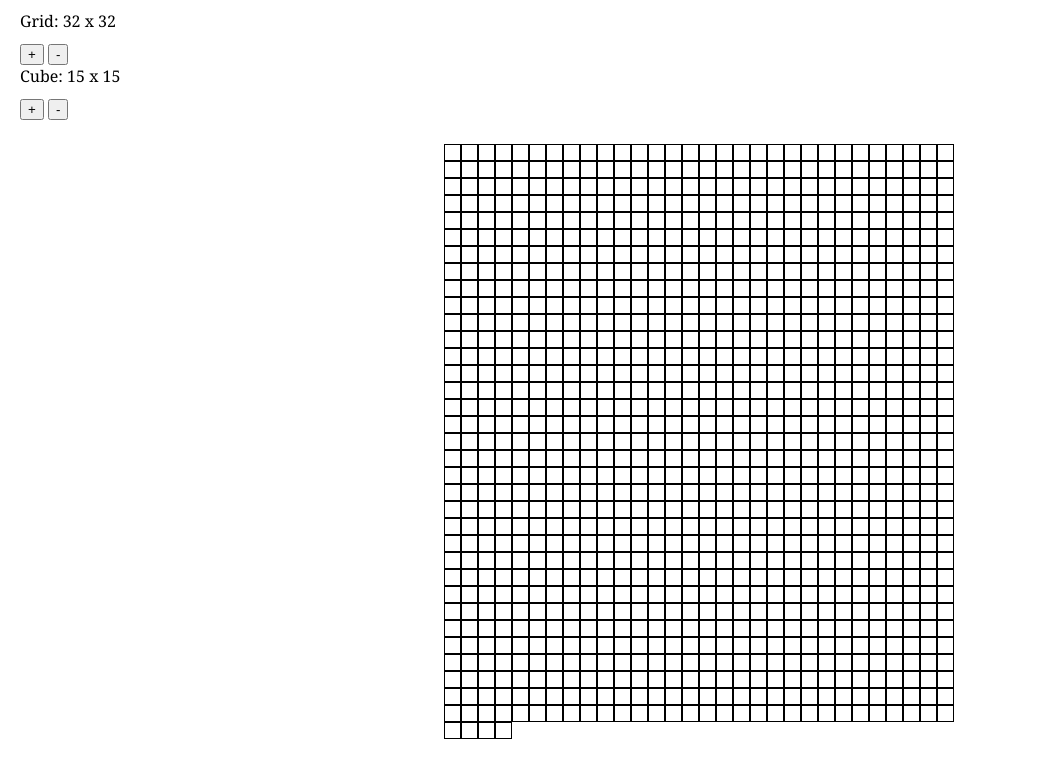
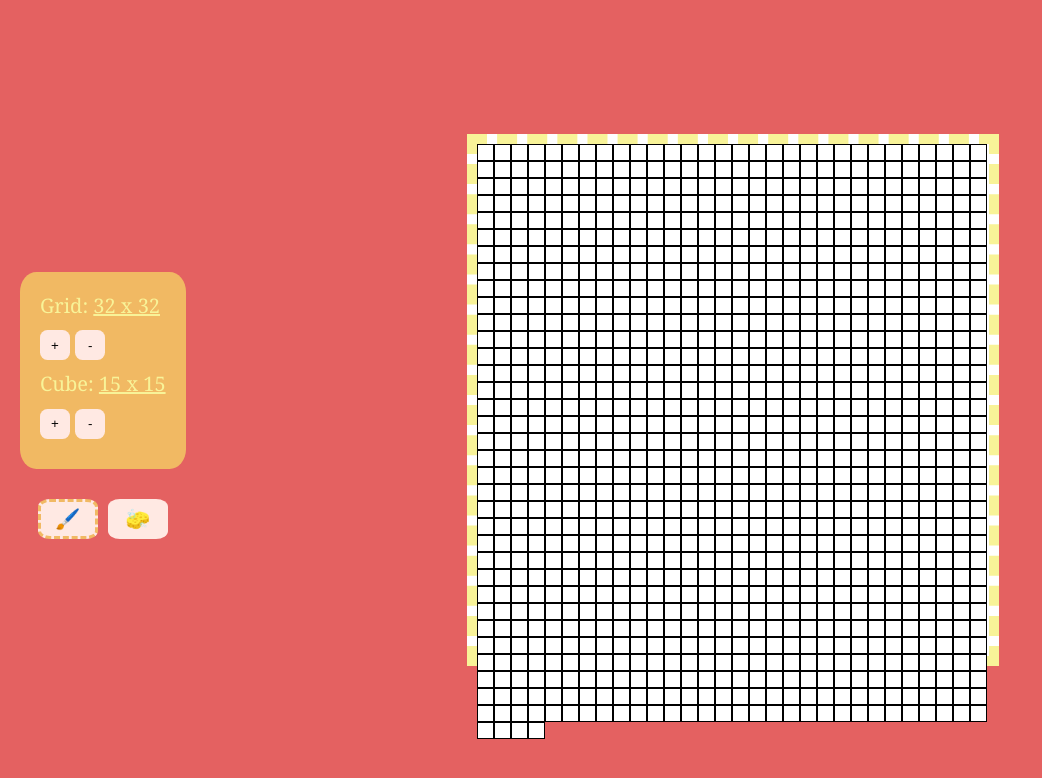
Before and after one commit to or0kalame/odin-sketchpad, a plain HTML site: page index.html in a window 1280 px wide. Shown: the whole page, without its empty margins (0-1042 px from the left). Drawn offline with Linux system fonts and the light colour scheme.

Commit message:
Add the design and useful tools for paint

```diff
--- a/index.html
+++ b/index.html
@@ -8,6 +8,7 @@
     <title>Sketchbook</title>
 </head>
 <body>
+    <div id="toolsBar">
         <div id="gridInformation">
             <div class="text">Grid: <span id="gridSize"></span></div>
             <button id="plusGrid">+</button>
@@ -16,6 +17,12 @@
             <button id="plusCube">+</button>
             <button id="minusCube">-</button>
         </div>
+        <div id="tools">
+            <button id="brush">🖌️</button>
+            <button id="eraser">🧽</button>
+        </div>
+    </div>
+    </div>
     <div id="gridContainer"></div>
 </body>
 </html>
--- a/script.js
+++ b/script.js
@@ -1,11 +1,18 @@
-// Initialize variables
+// Initialize variables and make the default grid
 let grid = document.getElementById('gridContainer');
+let gridSizeText = document.getElementById('gridSize');
+let cubeSizeText = document.getElementById('cubeSize');
 const DEFAULT_GRID_SIZE = 32;
 const DEFAULT_CUBE_SIZE = 15;
 buildGrid(DEFAULT_CUBE_SIZE, DEFAULT_GRID_SIZE);
+makeGridPaintable();
+gridSizeText.textContent = `${DEFAULT_GRID_SIZE} x ${DEFAULT_GRID_SIZE}`;
+cubeSizeText.textContent = `${DEFAULT_CUBE_SIZE} x ${DEFAULT_CUBE_SIZE}`;
 
-// Building grid
+// Functions
 function buildGrid(cubeSize, gridSize) {
+    let brush = document.getElementById('brush');
+    brush.style.border = 'dashed 3px #f1b963'
     grid.style.height = `${(cubeSize + 1) * gridSize}px`;
     grid.style.width = `${(cubeSize + 1) * gridSize}px`;
 
@@ -20,33 +27,46 @@ function buildGrid(cubeSize, gridSize) {
     }
 }
 
+function makeGridPaintable(color='black') {
+    let gridItems = document.getElementsByClassName('gridItem')
+    let mousedown = false;
 
-// Code for paiting
-let gridItems = document.getElementsByClassName('gridItem')
-for (let i = 0; i < gridItems.length; i++) {
-    gridItems[i].addEventListener('mousedown', () => {
-        gridItems[i].style.backgroundColor = 'black';
+    grid.addEventListener('mousedown', () => {
+        mousedown = true;
     })
+
+    grid.addEventListener('mouseup', () => {
+        mousedown = false;
+    })
+
+    for (let i = 0; i < gridItems.length; i++) {
+        gridItems[i].addEventListener('mousemove', () => {
+            if (mousedown) {
+                gridItems[i].style.backgroundColor = color;
+            }
+        })
+    }
 }
 
 // Writing and changing the grid information
-let gridSizeText = document.getElementById('gridSize');
-let cubeSizeText = document.getElementById('cubeSize');
 let buttonPlusGrid = document.getElementById('plusGrid');
 let buttonMinusGrid = document.getElementById('minusGrid');
 let buttonPlusCube = document.getElementById('plusCube');
 let buttonMinusCube = document.getElementById('minusCube');
 let newCubeSize = DEFAULT_CUBE_SIZE;
 let newGridSize = DEFAULT_GRID_SIZE;
-gridSizeText.textContent = `${DEFAULT_GRID_SIZE} x ${DEFAULT_GRID_SIZE}`;
-cubeSizeText.textContent = `${DEFAULT_CUBE_SIZE} x ${DEFAULT_CUBE_SIZE}`;
 
 buttonPlusGrid.addEventListener('click', () => {
-    document.getElementById('gridContainer').innerHTML = '';
+    if (newGridSize < 128) {
+        document.getElementById('gridContainer').innerHTML = '';
+        newGridSize *= 2;
+        gridSizeText.textContent = `${newGridSize} x ${newGridSize}`;
+        buildGrid(newCubeSize, newGridSize);
+        makeGridPaintable();
+    } else {
+        alert('You can\'t make grid size higher!')
+    }
 
-    newGridSize *= 2;
-    gridSizeText.textContent = `${newGridSize} x ${newGridSize}`;
-    buildGrid(newCubeSize, newGridSize);
 });
 
 buttonMinusGrid.addEventListener('click', () => {
@@ -55,6 +75,7 @@ buttonMinusGrid.addEventListener('click', () => {
     newGridSize /= 2;
     gridSizeText.textContent = `${newGridSize} x ${newGridSize}`;
     buildGrid(newCubeSize, newGridSize);
+    makeGridPaintable();
 });
 
 buttonPlusCube.addEventListener('click', () => {
@@ -63,16 +84,35 @@ buttonPlusCube.addEventListener('click', () => {
     newCubeSize += 5;
     cubeSizeText.textContent = `${newCubeSize} x ${newCubeSize}`;
     buildGrid(newCubeSize, newGridSize);
+    makeGridPaintable();
 });
 
 buttonMinusCube.addEventListener('click', () => {
     if (newCubeSize > 5) {
         document.getElementById('gridContainer').innerHTML = '';
+
         newCubeSize -= 5;
         cubeSizeText.textContent = `${newCubeSize} x ${newCubeSize}`;
+
         buildGrid(newCubeSize, newGridSize);
+        makeGridPaintable();
     } else {
         alert('You can\'t make it lower!')
     }
+});
 
-});
+// Brush and eraser logic
+let brush = document.getElementById('brush');
+let eraser = document.getElementById('eraser')
+
+brush.addEventListener('click', () => {
+    makeGridPaintable();
+    brush.style.border = 'dashed 3px #f1b963'
+    eraser.style.border = '0px'
+})
+
+eraser.addEventListener('click', () => {
+    makeGridPaintable('white');
+    eraser.style.border = 'dashed 3px #f1b963'
+    brush.style.border = '0px'
+})
--- a/styles.css
+++ b/styles.css
@@ -2,9 +2,29 @@ body {
     display: flex;
     align-items: center;
     justify-content: center;
+    font-size: 20px;
     height: 100vh;
     margin: 0;
     font-family: Georgia, 'Times New Roman', Times, serif;
+    background: #e46161; ;
+    color: #f8f398;
+}
+
+#toolsBar {
+    display: flex;
+    flex-direction: column;
+    margin: 10px 0px 0px 20px;
+    gap: 30px;
+}
+
+#tools {
+    display: flex;
+    gap: 10px;
+    align-self: center;
+}
+
+span {
+    text-decoration: underline;
 }
 
 #gridContainer {
@@ -14,17 +34,34 @@ body {
     width: 256px;
     flex-wrap: wrap;
     margin: auto;
+    border: dashed 10px;
 }
 
 #gridInformation {
-    align-self: start;
-    padding: 10px 0px 0px 20px;
+    flex-shrink: 0;
+    padding: 20px;
+    border-radius: 10%;
+    background-color: #f1b963; ;
 }
 
 .text {
     margin-bottom: 10px;
 }
 
-#minus {
+#gridInformation button {
+    border-radius: 25%;
+    width: 30px;;
+    height: 30px;
+    background: #ffe9e3;
+    border: 0px;
     margin-bottom: 10px;
 }
+
+#tools button {
+    border-radius: 20%;
+    font-size: 20px;
+    width: 60px;
+    height: 40px;
+    background: #ffe9e3;
+    border: 0px;
+}
```
Lines whose indentation alone changed are shown as unchanged.
